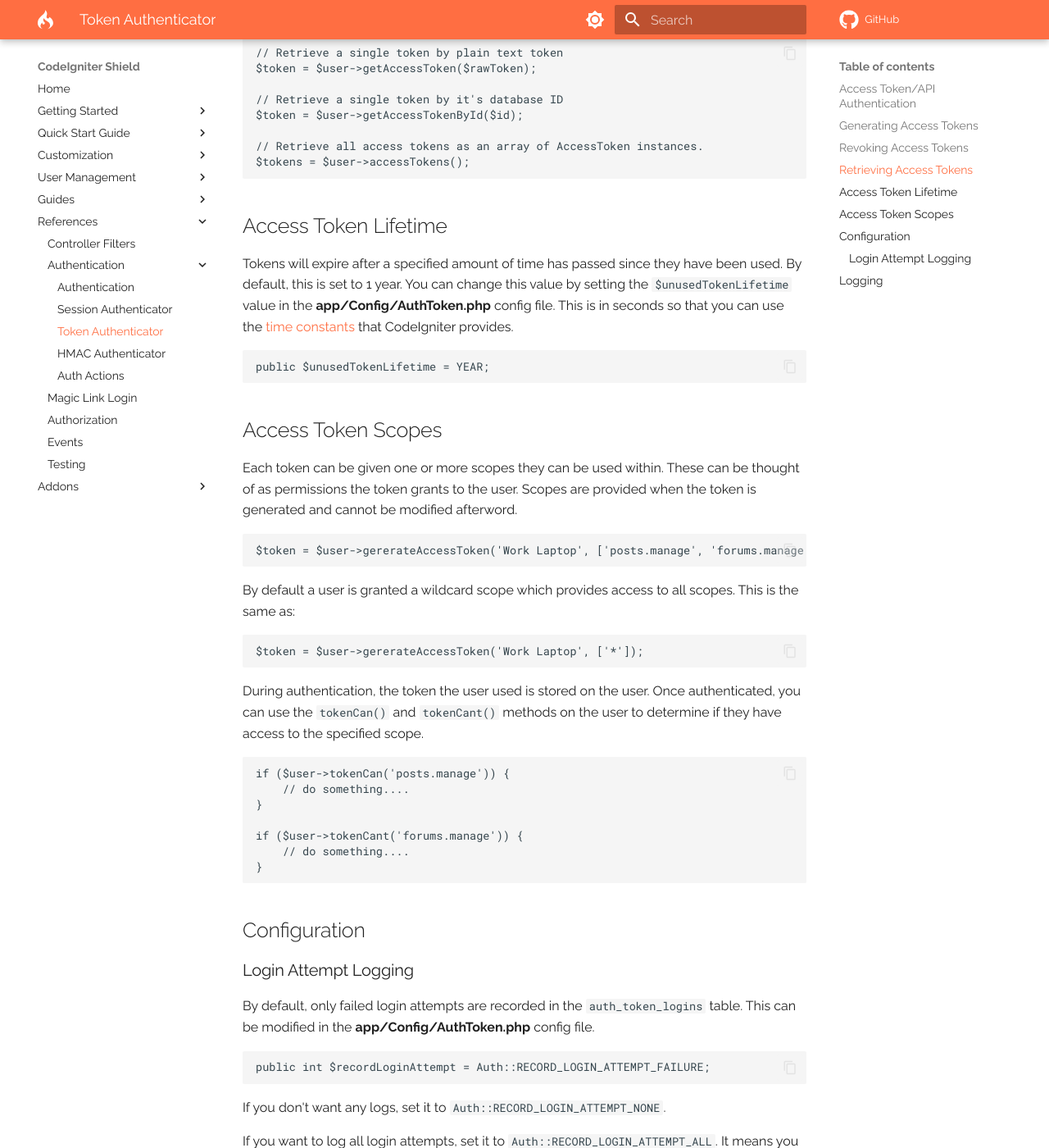
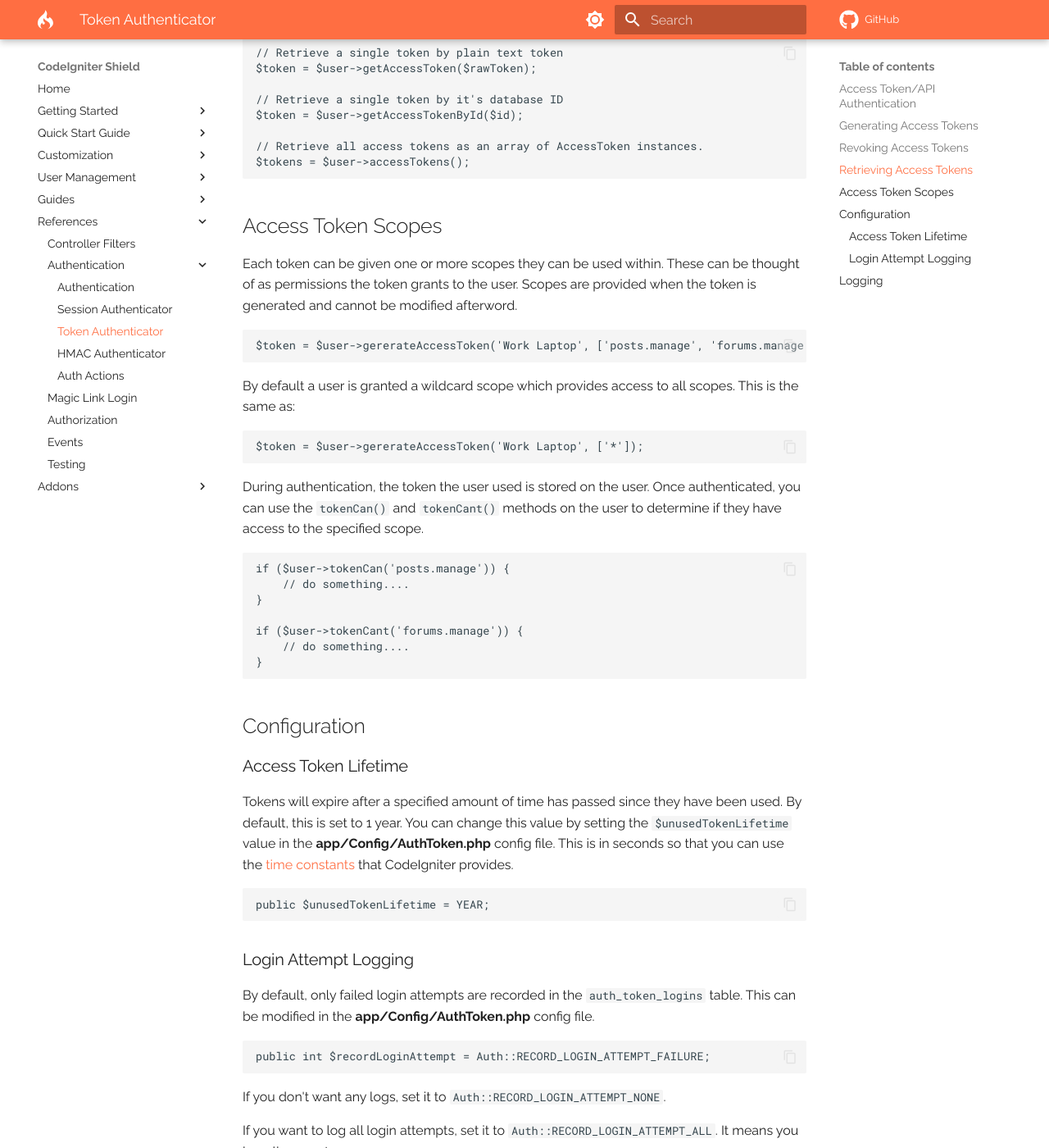
Before and after one commit to codeigniter4/shield, an MkDocs documentation site: the page built from docs/references/authentication/tokens.md, in a window 1280 px wide and 1400 px high, scrolled down 1844 px. Shown: the whole window at 82% size. Built offline with MkDocs 1.6.1 and Material for MkDocs 9.7.7, drawn with Linux system fonts in a browser that asks for light colours; comment, search, counter and statistics services are not loaded; a style sheet for code colours, icons or effects is not loaded; part of the change alters nothing that is shown.

Commit message:
docs: move "Access Token Lifetime" into "Configuration"

````diff
--- a/docs/references/authentication/tokens.md
+++ b/docs/references/authentication/tokens.md
@@ -83,18 +83,6 @@ $token = $user->getAccessTokenById($id);
 $tokens = $user->accessTokens();
 ```
 
-## Access Token Lifetime
-
-Tokens will expire after a specified amount of time has passed since they have been used.
-By default, this is set to 1 year. You can change this value by setting the `$unusedTokenLifetime`
-value in the **app/Config/AuthToken.php** config file. This is in seconds so that you can use the
-[time constants](https://codeigniter.com/user_guide/general/common_functions.html#time-constants)
-that CodeIgniter provides.
-
-```php
-public $unusedTokenLifetime = YEAR;
-```
-
 ## Access Token Scopes
 
 Each token can be given one or more scopes they can be used within. These can be thought of as
@@ -128,6 +116,18 @@ if ($user->tokenCant('forums.manage')) {
 
 ## Configuration
 
+### Access Token Lifetime
+
+Tokens will expire after a specified amount of time has passed since they have been used.
+By default, this is set to 1 year. You can change this value by setting the `$unusedTokenLifetime`
+value in the **app/Config/AuthToken.php** config file. This is in seconds so that you can use the
+[time constants](https://codeigniter.com/user_guide/general/common_functions.html#time-constants)
+that CodeIgniter provides.
+
+```php
+public $unusedTokenLifetime = YEAR;
+```
+
 ### Login Attempt Logging
 
 By default, only failed login attempts are recorded in the `auth_token_logins` table.
````
